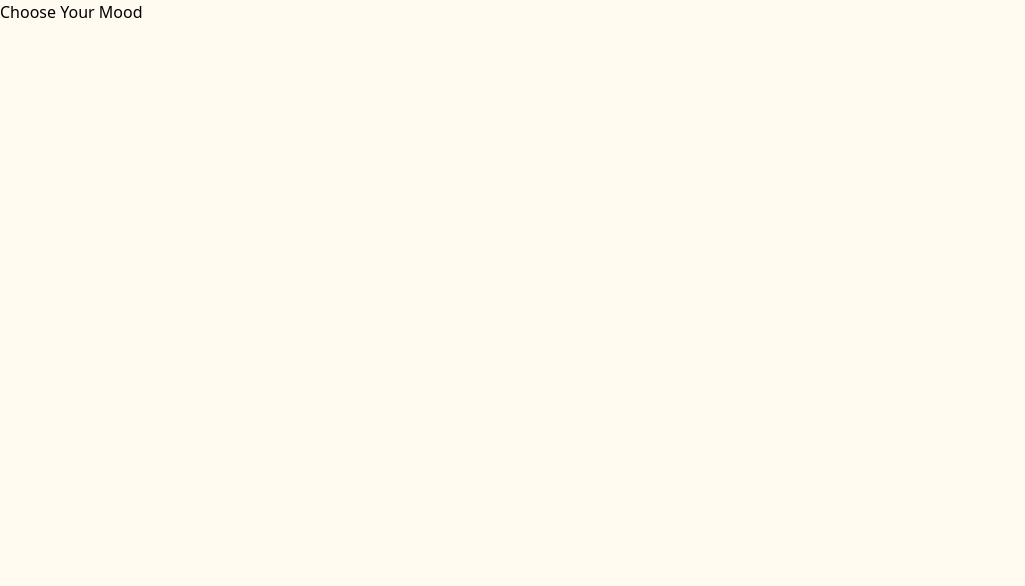
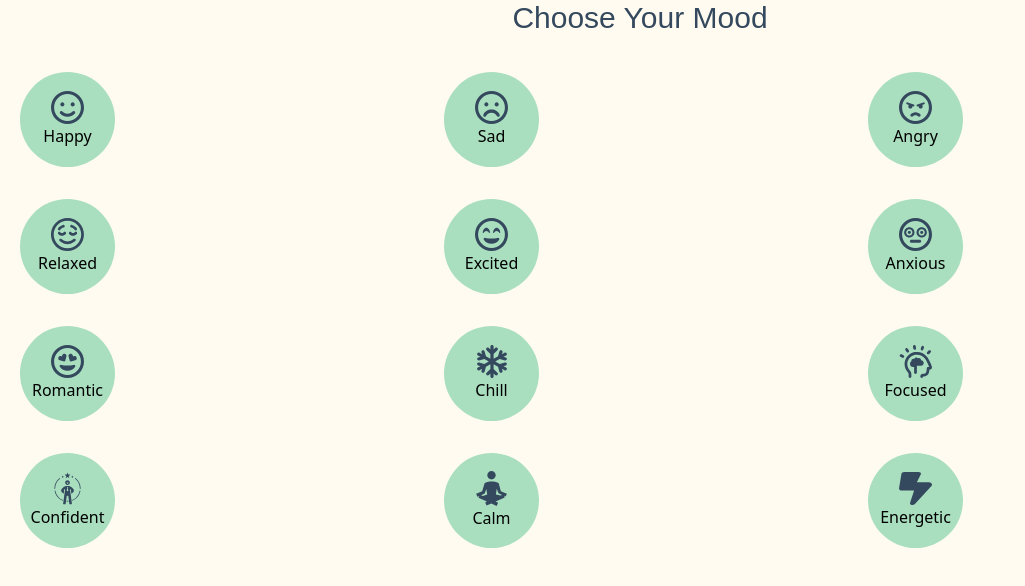
Before and after one commit to AOA19/moodie-melodies, a React (Vite) app: page /home in a window 1280 px wide. Shown: the top 586 px of the page, without its empty margins (0-1025 px from the left). Built offline with nearby package versions, Linux system fonts and the light colour scheme; a web font is replaced by a local one.

Commit message:
Added mood icons component to home page

```diff
--- a/src/components/buttons/MoodIcons.css
+++ b/src/components/buttons/MoodIcons.css
@@ -0,0 +1,10 @@
+.icon-bg {
+    width: 95px;
+    height: 95px;
+}
+
+.icon-bg:hover {
+    @apply bg-seasalt border-4 border-palegreen;
+    cursor: pointer;
+
+}
--- a/src/components/buttons/MoodIcons.jsx
+++ b/src/components/buttons/MoodIcons.jsx
@@ -1,16 +1,20 @@
-
-// const moods = [
-
-
-// ];
-
+import { moods } from "../../data/mood-data";
+import "./MoodIcons.css";
 
 export default function MoodIcons() {
   return (
-      <div>
-          <div>
-
+    <div>
+      <div className="grid grid-cols-3 gap-8 px-5 pt-9">
+        {moods.map((mood) => (
+          <div
+            key={mood.id}
+            className="icon-bg rounded-full bg-palegreen flex flex-col justify-center items-center"
+          >
+            <img src={mood.src} alt={mood.alt} />
+            <p className="text-center">{mood.mood}</p>
           </div>
+        ))}
+      </div>
     </div>
-  )
+  );
 }
--- /dev/null
+++ b/src/data/mood-data.jsx
@@ -0,0 +1,87 @@
+import happyIcon from "../assets/happy-icon.svg";
+import sadIcon from "../assets/sad-icon.svg";
+import angryIcon from "../assets/angry-icon.svg";
+import relaxedIcon from "../assets/relaxed-icon.svg";
+import excitedIcon from "../assets/excited-icon.svg";
+import anxiousIcon from "../assets/anxious-icon.svg";
+import romanticIcon from "../assets/romantic-icon.svg";
+import chillIcon from "../assets/chill-icon.svg";
+import focusIcon from "../assets/focus-icon.svg";
+import confidentIcon from "../assets/confident-icon.svg";
+import calmIcon from "../assets/calm-icon.svg";
+import energeticIcon from "../assets/energetic-icon.svg";
+
+export const moods = [
+  {
+    id: 0,
+    mood: "Happy",
+    src: happyIcon,
+    alt: "happy face",
+  },
+  {
+    id: 1,
+    mood: "Sad",
+    src: sadIcon,
+    alt: "sad face",
+  },
+  {
+    id: 2,
+    mood: "Angry",
+    src: angryIcon,
+    alt: "angry face",
+  },
+  {
+    id: 3,
+    mood: "Relaxed",
+    src: relaxedIcon,
+    alt: "relaxed face",
+  },
+  {
+    id: 4,
+    mood: "Excited",
+    src: excitedIcon,
+    alt: "excited face",
+  },
+  {
+    id: 5,
+    mood: "Anxious",
+    src: anxiousIcon,
+    alt: "anxious face",
+  },
+  {
+    id: 6,
+    mood: "Romantic",
+    src: romanticIcon,
+    alt: "heart eye face",
+  },
+  {
+    id: 7,
+    mood: "Chill",
+    src: chillIcon,
+    alt: "snowflake",
+  },
+  {
+    id: 8,
+    mood: "Focused",
+    src: focusIcon,
+    alt: "brain",
+  },
+  {
+    id: 9,
+    mood: "Confident",
+    src: confidentIcon,
+    alt: "confident stance",
+  },
+  {
+    id: 10,
+    mood: "Calm",
+    src: calmIcon,
+    alt: "meditation icon",
+  },
+  {
+    id: 11,
+    mood: "Energetic",
+    src: energeticIcon,
+    alt: "lightening bolt",
+  },
+];
--- a/src/pages/Home.css
+++ b/src/pages/Home.css
@@ -0,0 +1,3 @@
+.home-heading {
+    font-family: var(--ff-primary);
+}
--- a/src/pages/Home.jsx
+++ b/src/pages/Home.jsx
@@ -1,8 +1,13 @@
+import "./Home.css";
+import MoodIcons from "../components/buttons/MoodIcons";
 
 export default function Home() {
   return (
     <div>
-      <h1>Choose Your Mood</h1>
+      <h1 className="home-heading text-charcoal text-3xl text-center">
+        Choose Your Mood
+      </h1>
+      <MoodIcons/>
     </div>
-  )
+  );
 }
```
